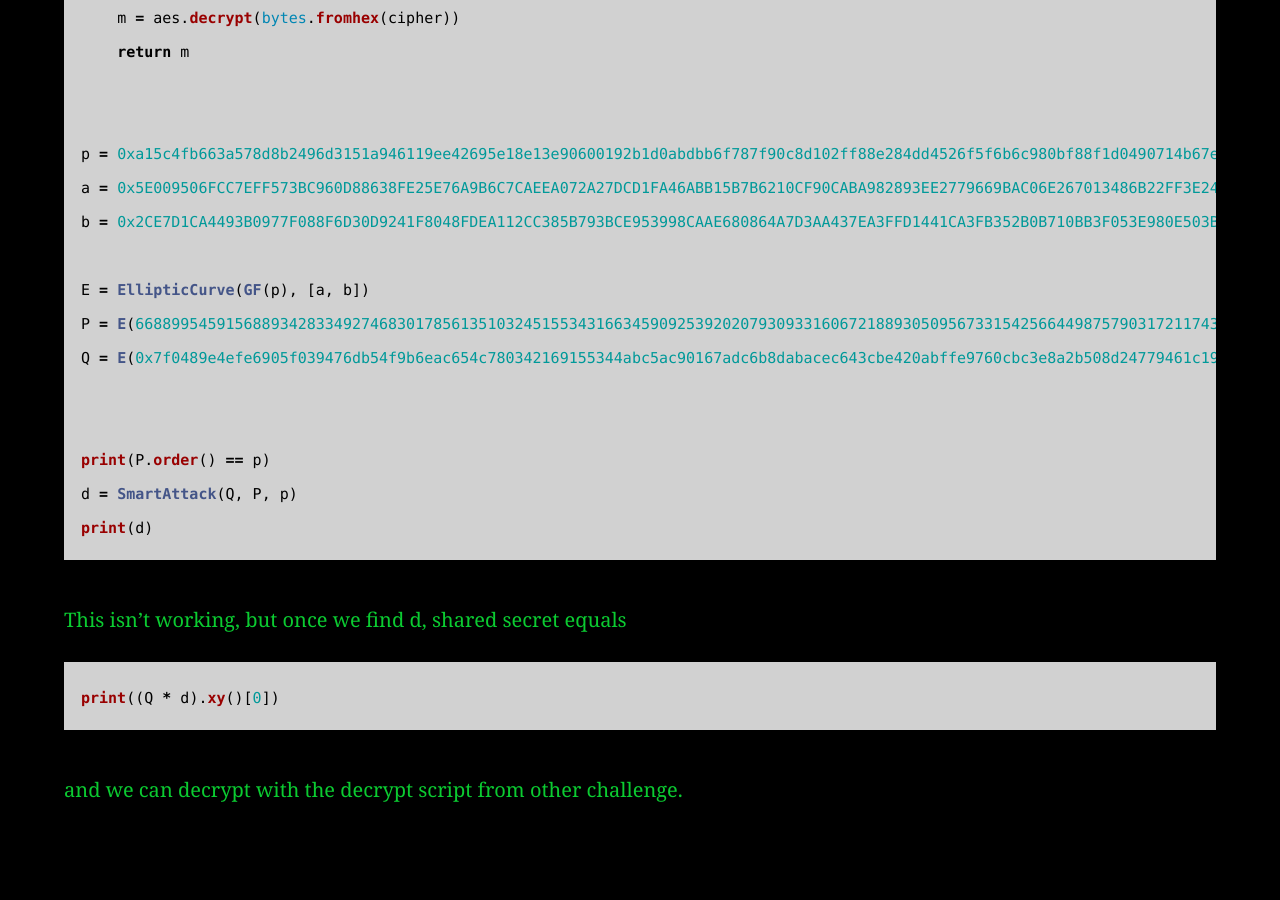
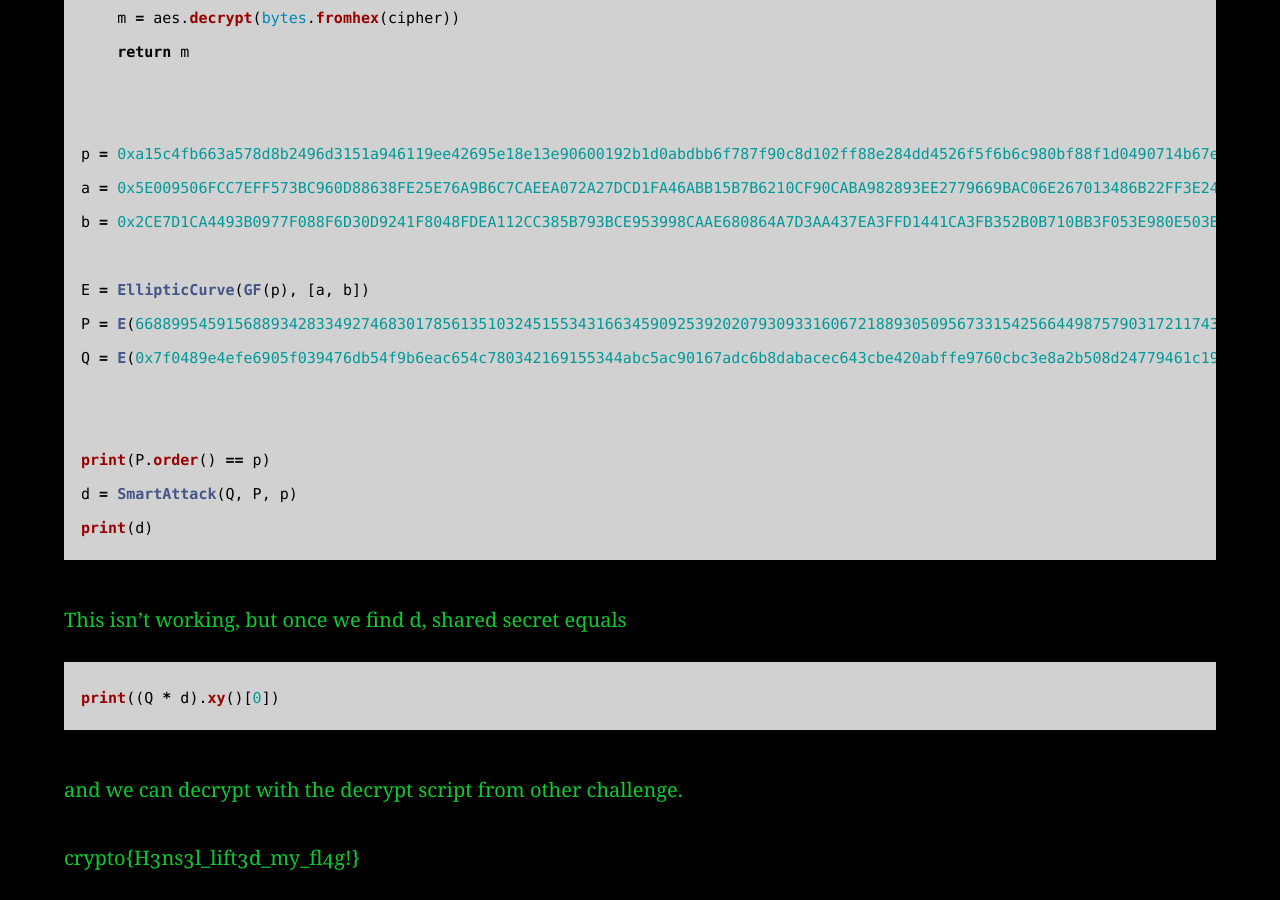
Before and after one commit to AC01010/Connor-McCartney.github.io, a Jekyll site: the page built from _posts/2003-01-9-Cryptohackellipticparameter.md, in a window 1280 px wide and 900 px high, scrolled down 1650 px. Built offline with Jekyll 4.4.1, drawn with Linux system fonts in a browser that asks for light colours; before the commit the page ends 2482 px from its top, so only the background shows below that.

Commit message:
Update 2003-01-9-Cryptohackellipticparameter.md

````diff
--- a/_posts/2003-01-9-Cryptohackellipticparameter.md
+++ b/_posts/2003-01-9-Cryptohackellipticparameter.md
@@ -76,3 +76,5 @@ print((Q * d).xy()[0])
 ```
 
 and we can decrypt with the decrypt script from other challenge.
+
+crypto{H3ns3l_lift3d_my_fl4g!}
````
